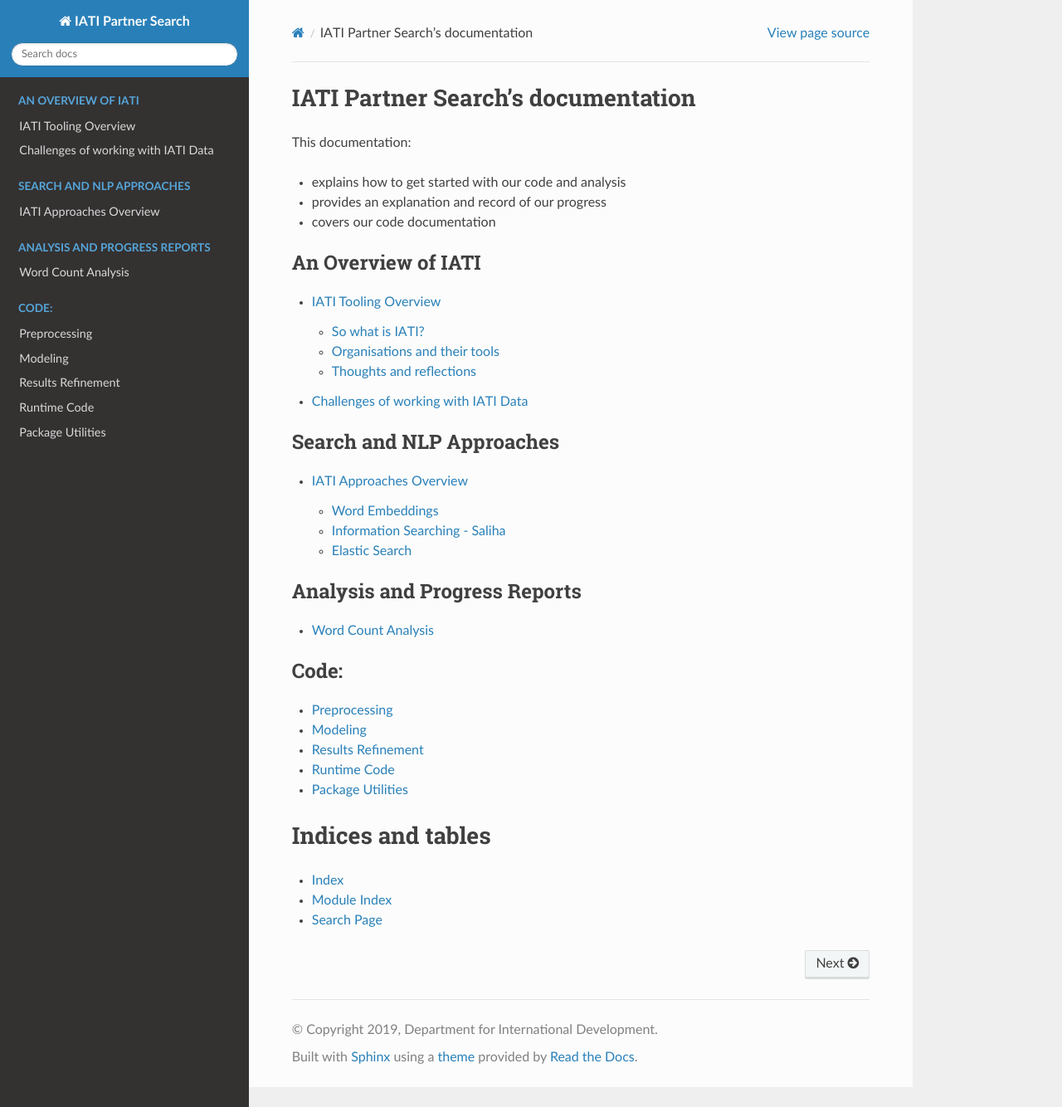
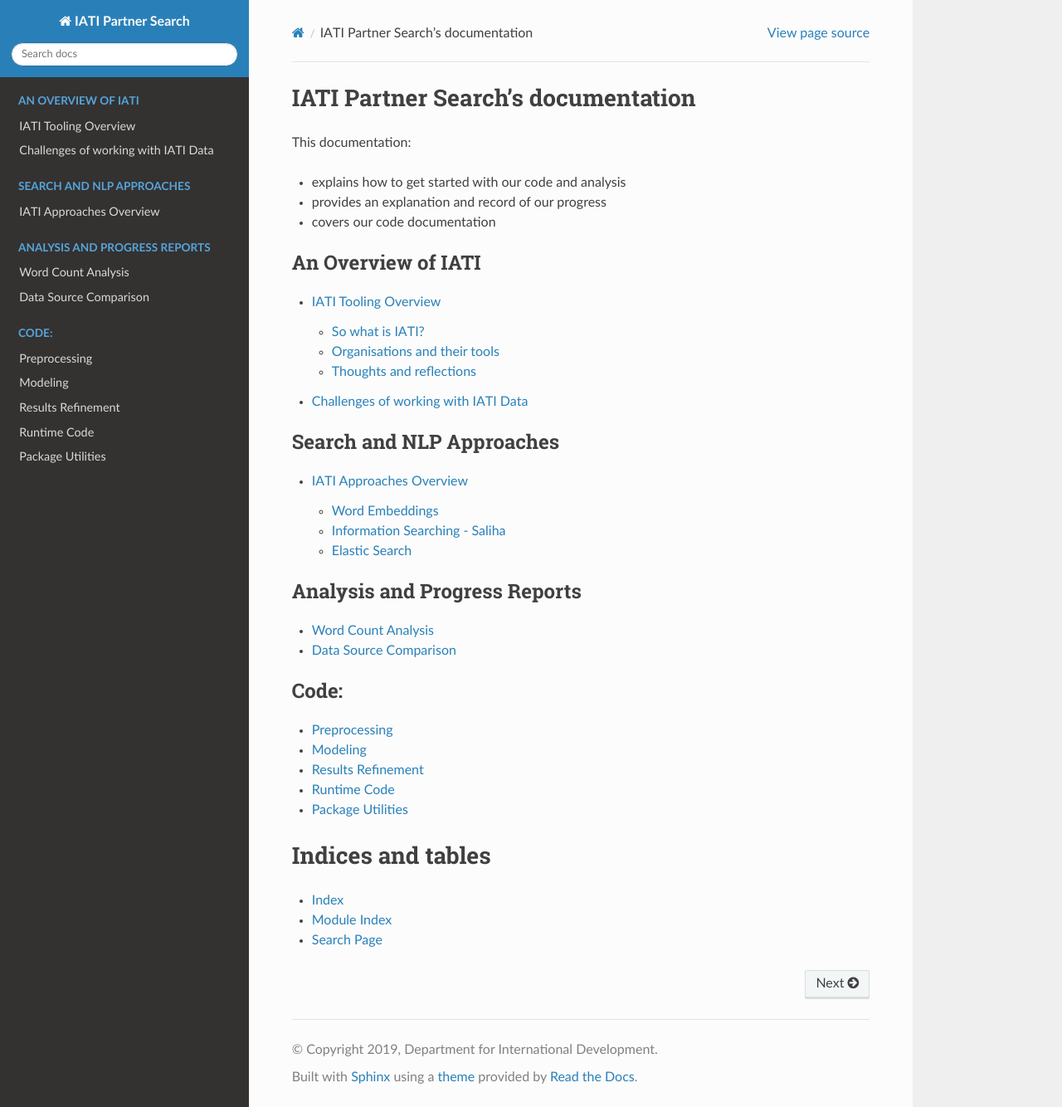
Before and after one commit to datasciencecampus/iati-partner-search, a Sphinx documentation site: the page built from docs/index.rst, in a window 1280 px wide and 1334 px high. Shown: the whole window at 83% size. Built offline with Sphinx 7.4.7 and the Read the Docs theme 2.0.0, drawn with Linux system fonts in a browser that asks for light colours; pages that are not in the unit, such as notebooks, are missing from menus.

Commit message:
add data source analysis to docs
- add heading to ipynb notebook otherwise it will not be included in the docs

```diff
--- a/docs/index.rst
+++ b/docs/index.rst
@@ -36,6 +36,7 @@ This documentation:
    :caption: Analysis and Progress Reports
 
    count_words
+   data_download_comparison
 
 .. toctree::
    :maxdepth: 2
```
Also changed, not shown: docs/data_download_comparison.ipynb.
